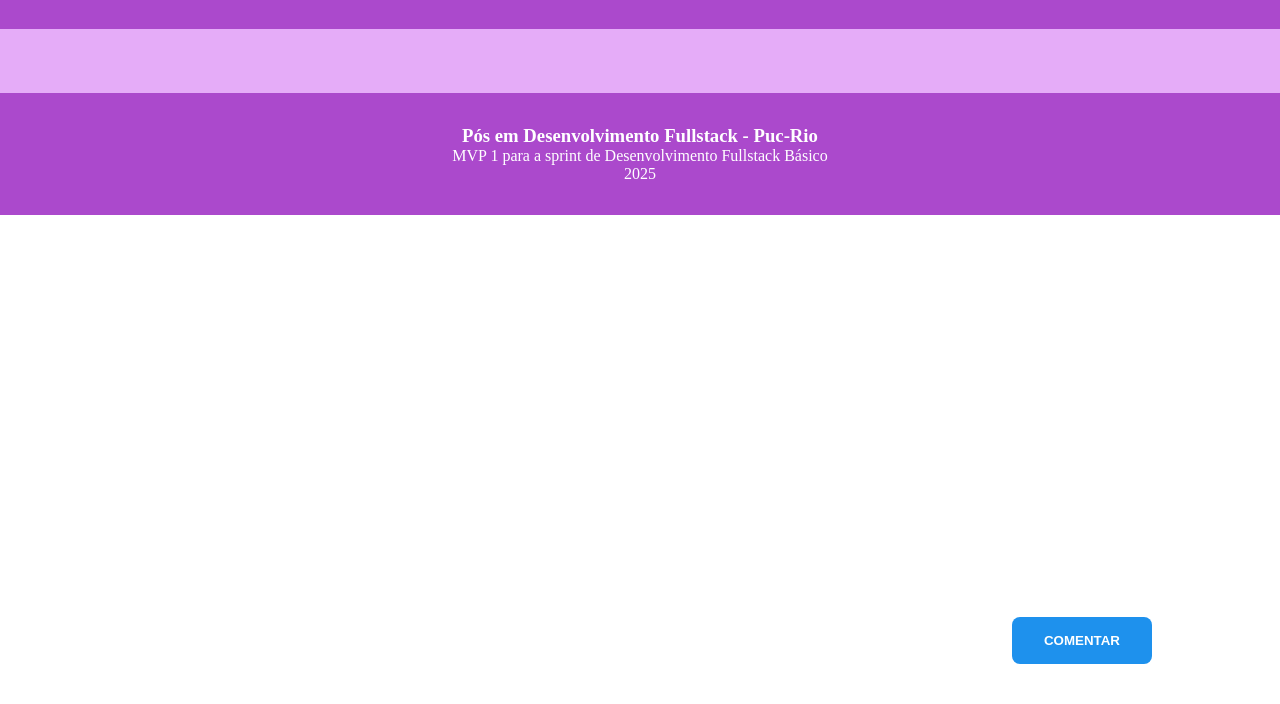
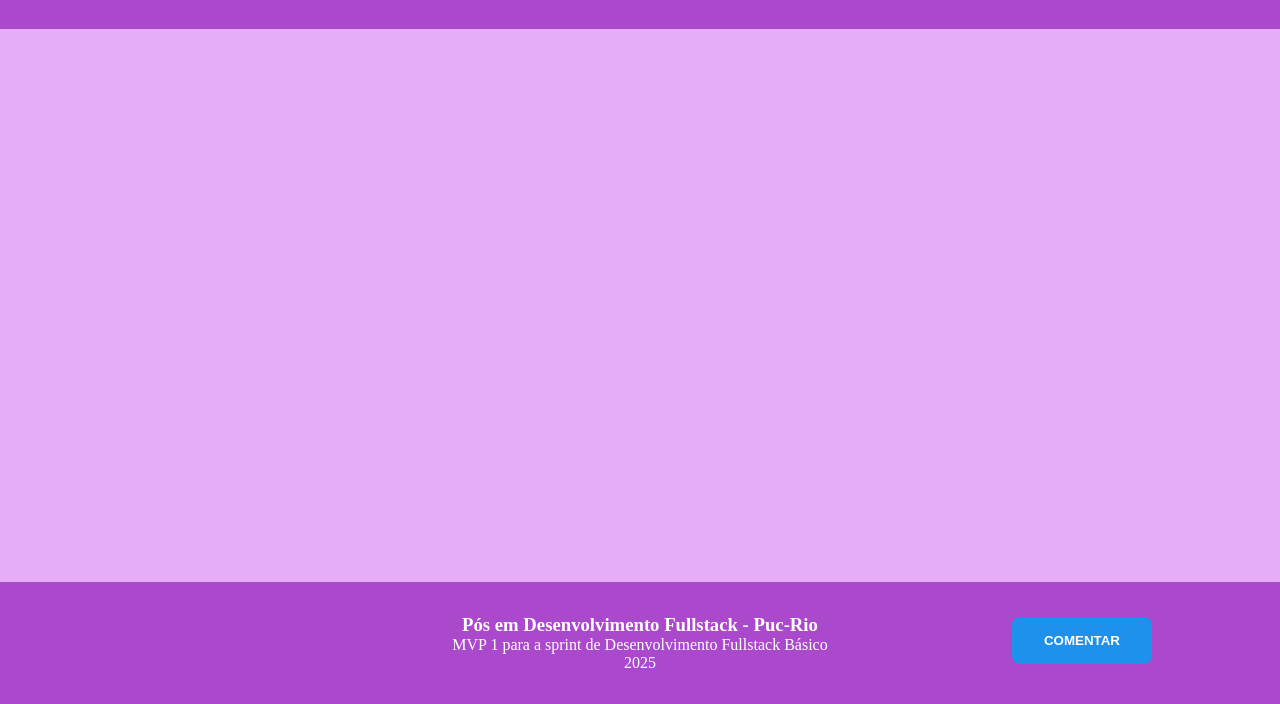
Before and after one commit to arthur94a/pucrio-mvp-1-frontend, a plain HTML site: page index.html in a window 1280 px wide. Shown: the part 96-800 px from the top of the page. Drawn offline with Linux system fonts and the light colour scheme; no server answers.

Commit message:
Keep body with always 100% view height

```diff
--- a/styles.css
+++ b/styles.css
@@ -43,6 +43,14 @@
 body {
     padding: 0;
     margin: 0;
+    display: flex;
+    flex-direction: column;
+    justify-content: space-between;
+    min-height: 100vh;
+}
+
+main {
+    flex: 1;
 }
 
 h1, h2, h3, p {
```
